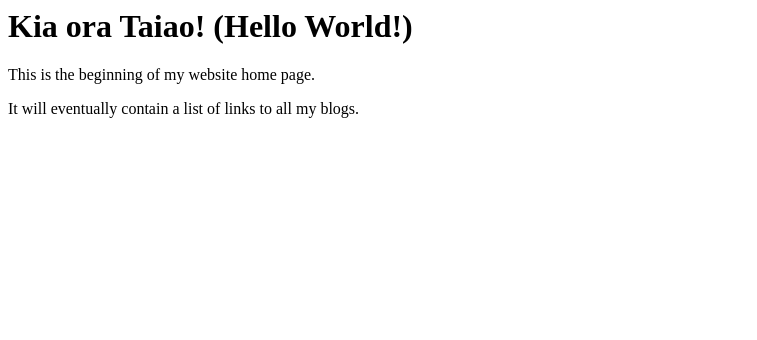
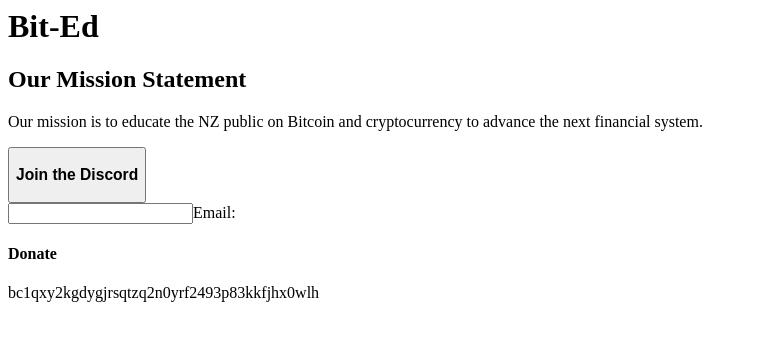
Before and after one commit to benwtaldron/benwtaldron.github.io, a plain HTML site: page index.html in a window 1280 px wide. Shown: the whole page, without its empty margins (0-757 px from the left). Drawn offline with Linux system fonts and the light colour scheme.

Commit message:
update index file

```diff
--- a/index.html
+++ b/index.html
@@ -2,8 +2,15 @@
   <head>
     <title>My blog</title>
   <body>
-    <h1>Kia ora Taiao! (Hello World!)</h1>
-    <p> This is the beginning of my website home page.</p>
-    <p> It will eventually contain a list of links to all my blogs. </p>
+    <h1>Bit-Ed</h1>
+    <h2> Our Mission Statement</h2>
+    <p> Our mission is to educate the NZ public on Bitcoin and cryptocurrency to advance the next financial system. </p>
+    <button>
+      <h3>Join the Discord</h3>
+    </button>
+    <br>
+    <input type="text">Email:</input>
+    <h4>Donate</h4>
+    <p>bc1qxy2kgdygjrsqtzq2n0yrf2493p83kkfjhx0wlh</p>
   </body>
 </html>
```
Also changed, not shown: 2 other files.
